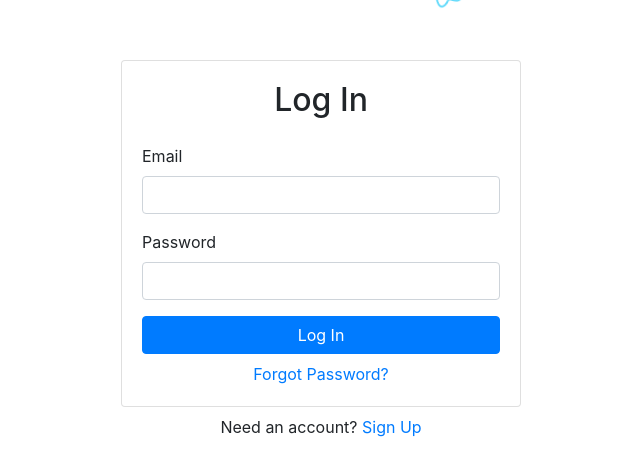
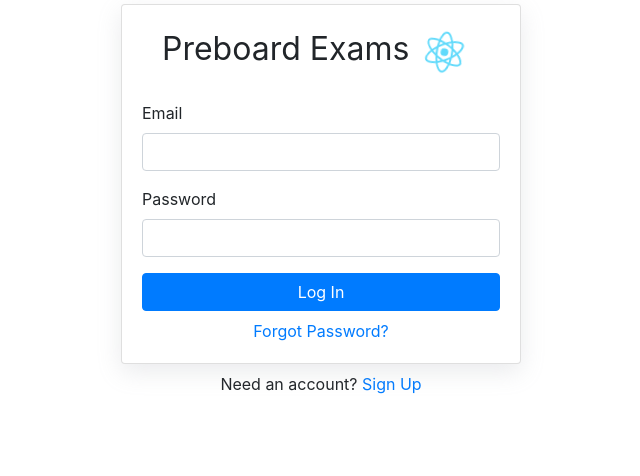
Before and after one commit to mdlivingston/preboard, a React (Create React App) app: page /login in a window 1280 px wide. Shown: the top 476 px of the page, without its empty margins (319-959 px from the left). Built offline with nearby package versions, Linux system fonts and the light colour scheme; no server answers.

Commit message:
- login style changes

```diff
--- a/src/App.css
+++ b/src/App.css
@@ -47,3 +47,7 @@
     transform: rotate(360deg);
   }
 }
+
+.card {
+  box-shadow: rgba(149, 157, 165, 0.2) 0px 8px 24px;
+}
--- a/src/auth/CenteredContainer.js
+++ b/src/auth/CenteredContainer.js
@@ -1,16 +1,10 @@
 import React from 'react'
 import { Container } from 'react-bootstrap'
-import logo from '../logo.svg';
+
 export default function CenteredContainer({ children })
 {
     return (
         <Container className="d-flex align-items-center justify-content-center" style={{ height: '50%', flexDirection: 'column' }}>
-            <div style={{ fontSize: 32 }}>
-                Preboard Exams
-            <img className={'App-logo'} src={logo} alt="React"></img>
-            </div>
-            <br></br>
-            <br></br>
             <div className="w-100" style={{ maxWidth: "400px" }}>
                 {children}
             </div>
--- a/src/auth/Login.js
+++ b/src/auth/Login.js
@@ -3,7 +3,7 @@ import { Card, Form, Button, Alert } from 'react-bootstrap'
 import { useAuth } from '../context/AuthContext'
 import { Link, useHistory } from 'react-router-dom'
 import CenteredContainer from './CenteredContainer'
-
+import logo from '../logo.svg';
 export default function Signup()
 {
     const emailRef = useRef()
@@ -34,7 +34,11 @@ export default function Signup()
         <CenteredContainer>
             <Card>
                 <Card.Body>
-                    <h2 className="text-center mb-4">Log In</h2>
+                    <div style={{ fontSize: 32, textAlign: 'center' }}>
+                        Preboard Exams
+                        <img className={'App-logo'} src={logo} alt="React"></img>
+                    </div>
+                    <br></br>
                     {error && <Alert variant="danger">{error}</Alert>}
                     <Form onSubmit={handleSubmit}>
                         <Form.Group id="email">
```
